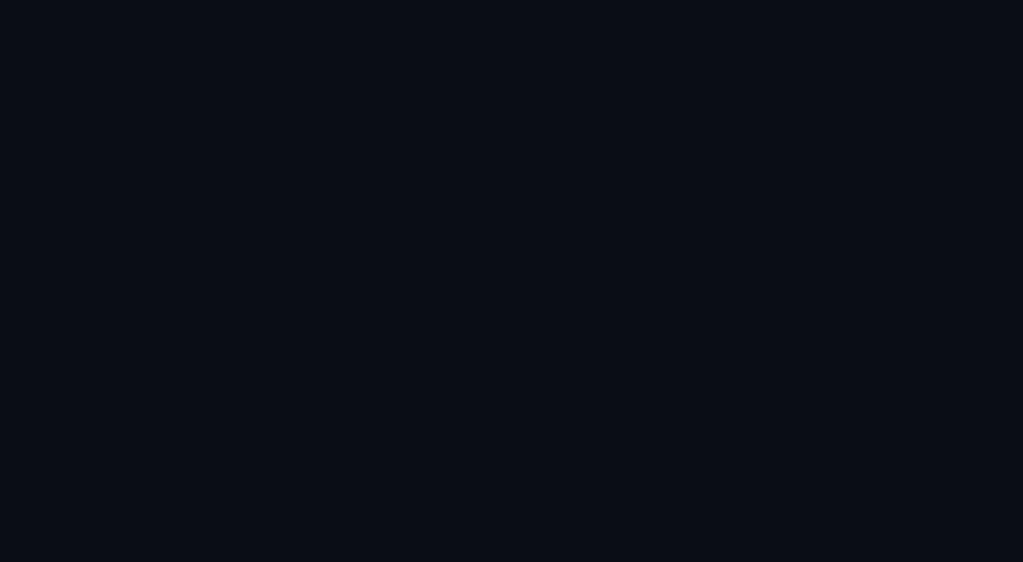
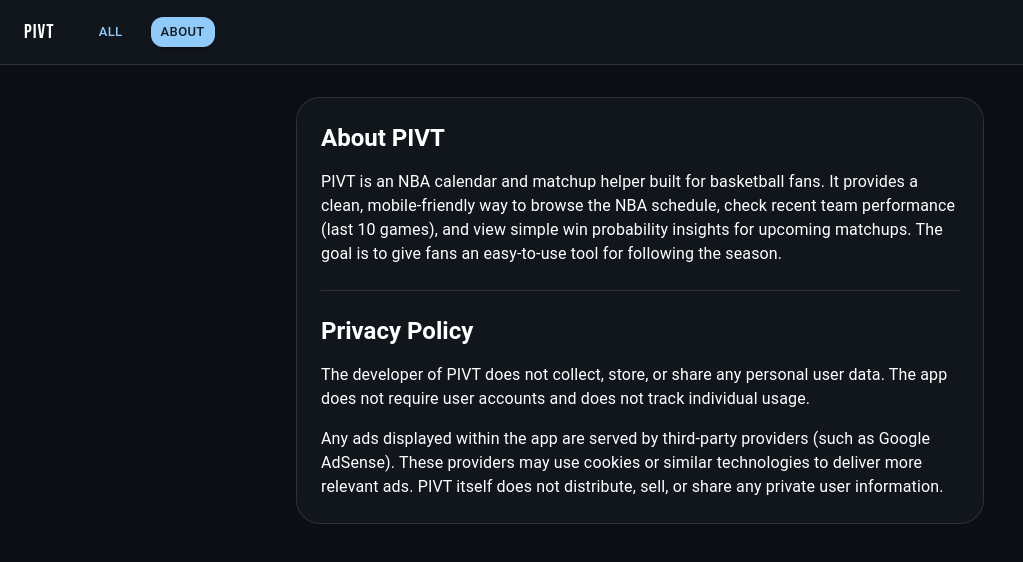
Before and after one commit to Tekknobot/nba-app, a React (Create React App) app: page /about in a window 1280 px wide. Before the commit this address had no page. Shown: the top 562 px of the page, without its empty margins (0-1023 px from the left). Built offline with nearby package versions, Linux system fonts and the light colour scheme.

Commit message:
Add about + privacy policy.

```diff
--- a/src/App.jsx
+++ b/src/App.jsx
@@ -3,14 +3,18 @@
 import { BrowserRouter, Routes, Route, Navigate } from "react-router-dom";
 import { Box } from "@mui/material";
 import AllGamesCalendar from "./components/AllGamesCalendar";
+import About from "./components/About";
+import Header from "./components/Header";
 
 export default function App(){
   return (
     <BrowserRouter>
+      <Header />
       <Box sx={{ p:2 }}>
         <Routes>
           <Route path="/" element={<Navigate to="/all" replace />} />
           <Route path="/all" element={<AllGamesCalendar />} />
+          <Route path="/about" element={<About />} />
         </Routes>
       </Box>
     </BrowserRouter>
--- /dev/null
+++ b/src/components/About.jsx
@@ -0,0 +1,42 @@
+import React from "react";
+import { Box, Card, CardContent, Typography, Divider } from "@mui/material";
+
+export default function About() {
+  return (
+    <Box sx={{ mx: "auto", width: "100%", maxWidth: 720, p: 2 }}>
+      <Card variant="outlined" sx={{ borderRadius: 2 }}>
+        <CardContent sx={{ p: 3 }}>
+          {/* About Section */}
+          <Typography variant="h5" sx={{ fontWeight: 700, mb: 2 }}>
+            About PIVT
+          </Typography>
+          <Typography variant="body1" sx={{ mb: 2 }}>
+            PIVT is an NBA calendar and matchup helper built for basketball fans.
+            It provides a clean, mobile-friendly way to browse the NBA schedule,
+            check recent team performance (last 10 games), and view simple
+            win probability insights for upcoming matchups.
+            The goal is to give fans an easy-to-use tool for following the season.
+          </Typography>
+
+          <Divider sx={{ my: 3 }} />
+
+          {/* Privacy Section */}
+          <Typography variant="h5" sx={{ fontWeight: 700, mb: 2 }}>
+            Privacy Policy
+          </Typography>
+          <Typography variant="body1" sx={{ mb: 2 }}>
+            The developer of PIVT does not collect, store, or share any personal
+            user data. The app does not require user accounts and does not track
+            individual usage.
+          </Typography>
+          <Typography variant="body1">
+            Any ads displayed within the app are served by third-party providers
+            (such as Google AdSense). These providers may use cookies or similar
+            technologies to deliver more relevant ads. PIVT itself does not
+            distribute, sell, or share any private user information.
+          </Typography>
+        </CardContent>
+      </Card>
+    </Box>
+  );
+}
--- /dev/null
+++ b/src/components/Header.jsx
@@ -0,0 +1,41 @@
+import React from "react";
+import { AppBar, Toolbar, Button, Stack, Typography } from "@mui/material";
+import { Link as RouterLink, useLocation } from "react-router-dom";
+
+export default function Header() {
+  const { pathname } = useLocation();
+  const isAll = pathname.startsWith("/all");
+  const isAbout = pathname.startsWith("/about");
+
+  return (
+    <AppBar position="sticky" elevation={0} color="default" sx={{ borderBottom: 1, borderColor: "divider" }}>
+      <Toolbar sx={{ gap: 2 }}>
+        <Typography
+          variant="h6"
+          sx={{ fontFamily: '"Bebas Neue", sans-serif', letterSpacing: 1, mr: 1 }}
+        >
+          PIVT
+        </Typography>
+
+        <Stack direction="row" spacing={1}>
+          <Button
+            component={RouterLink}
+            to="/all"
+            variant={isAll ? "contained" : "text"}
+            size="small"
+          >
+            All
+          </Button>
+          <Button
+            component={RouterLink}
+            to="/about"
+            variant={isAbout ? "contained" : "text"}
+            size="small"
+          >
+            About
+          </Button>
+        </Stack>
+      </Toolbar>
+    </AppBar>
+  );
+}
```
